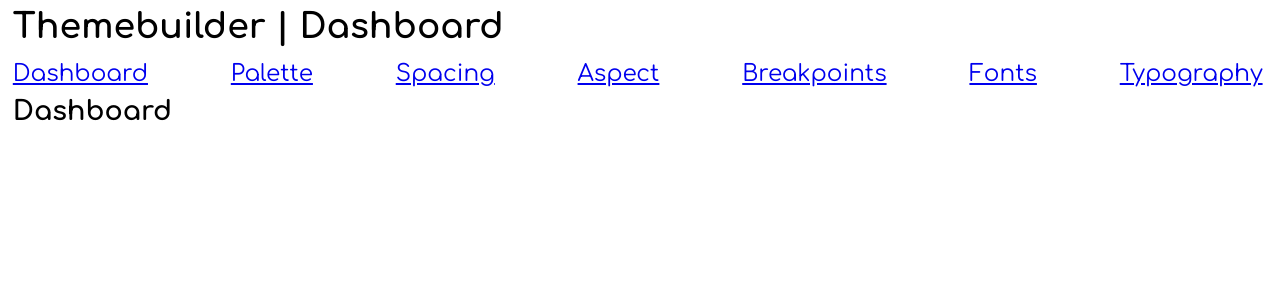
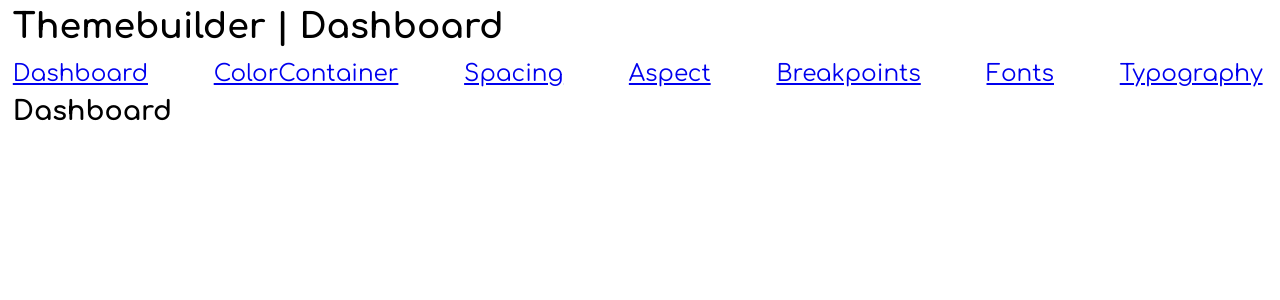
Before and after one commit to olemak/themebuilder, a React (Create React App) app: page / in a window 1280 px wide. Shown: the top 300 px of the page. Built offline with nearby package versions, Linux system fonts and the light colour scheme.

Commit message:
Basic functionality for Palette/ColorContainer with React-Redux!

```diff
--- a/public/index.html
+++ b/public/index.html
@@ -19,7 +19,7 @@
       work correctly both with client-side routing and a non-root public URL.
       Learn how to configure a non-root public URL by running `npm run build`.
     -->
-    <title>React App</title>
+    <title>Painlecss Themebuilder</title>
   </head>
   <body>
     <noscript>
--- a/src/App.js
+++ b/src/App.js
@@ -1,14 +1,20 @@
 import React, { Component } from 'react';
 import { BrowserRouter as Router, Route, Link } from 'react-router-dom'
 import routes from './routes/routes.js'
+import { Provider } from 'react-redux';
+import { createStore } from 'redux'
+import painlecss from './reducers/reducers'
 
 import './App.css';
+
+let store = createStore(painlecss, window.__REDUX_DEVTOOLS_EXTENSION__ && window.__REDUX_DEVTOOLS_EXTENSION__());
 
 class App extends Component {
 
 
   render() {
     return (
+      <Provider store={store}>
       <Router>
         <div className="Themebuilder">
           <header className="Header">
@@ -23,6 +29,7 @@ class App extends Component {
           </main>
         </div>
       </Router>
+      </Provider>
     );
   }
 }
--- /dev/null
+++ b/src/actions/actions.js
@@ -0,0 +1,44 @@
+/*
+ * action types
+ */
+
+
+// #region exampleActions
+export const ADD_TODO = 'ADD_TODO'
+export const TOGGLE_TODO = 'TOGGLE_TODO'
+export const SET_VISIBILITY_FILTER = 'SET_VISIBILITY_FILTER'
+// #endregion
+
+export const STORE_COLOR = 'STORE_COLOR'
+
+/*
+ * other constants
+ */
+
+export const VisibilityFilters = {
+  SHOW_ALL: 'SHOW_ALL',
+  SHOW_COMPLETED: 'SHOW_COMPLETED',
+  SHOW_ACTIVE: 'SHOW_ACTIVE'
+}
+
+/*
+ * action creators
+ */
+
+export function storeColor(index, variation, value) {
+    return { type: STORE_COLOR, index, variation, value }
+}
+
+
+// example actions
+export function addTodo(text) {
+  return { type: ADD_TODO, text }
+}
+
+export function toggleTodo(index) {
+  return { type: TOGGLE_TODO, index }
+}
+
+export function setVisibilityFilter(filter) {
+  return { type: SET_VISIBILITY_FILTER, filter }
+}
--- /dev/null
+++ b/src/components/ColorContainer.jsx
@@ -0,0 +1,29 @@
+/* eslint no-unused-expressions: 0 */
+import { connect } from 'react-redux'
+import React, { Component } from 'react';
+
+import {STORE_COLOR, storeColor} from '../actions/actions'
+
+// COMPONENTS
+import Palette from './Palette.jsx';
+
+const mapStateToProps = state => {
+  return {
+    colors: state.colors
+  }
+}
+
+const mapDispatchToProps = dispatch => {
+  return {
+    changeColor: (index, variation, value) => {
+      dispatch(storeColor(STORE_COLOR, index, variation, value))
+    }
+  }
+}
+
+const ColorContainer = connect(
+  mapStateToProps,
+  mapDispatchToProps
+)(Palette)
+
+export default ColorContainer;
--- a/src/components/Palette.css
+++ b/src/components/Palette.css
@@ -8,7 +8,6 @@
 
 .palette__header {
     flex: 1 1 100%;
-    flex-flow: row wrap;
     min-width: 100%;
 }
 
--- a/src/components/Palette.jsx
+++ b/src/components/Palette.jsx
@@ -4,35 +4,23 @@ import React, { Component } from 'react';
 
 // COMPONENTS
 import Color from './Color.jsx';
-import FaPlus from 'react-icons/lib/fa/plus';
 
 // UTILITIES
-import invertColor from '../utils/invertColor.js';
-import shadeColor from '../utils/shadeColor.js';
-import addColor from '../utils/addColor.js';
-import handleColorChange from '../utils/handleColorChange.js';
+//import invertColor from '../utils/invertColor.js';
+//import shadeColor from '../utils/shadeColor.js';
+//import addColor from '../utils/addColor.js';
+//import handleColorChange from '../utils/handleColorChange.js';
 
 import './Palette.css';
 
-class App extends Component {
-  addColor = addColor.bind(this);
-  handleColorChange = handleColorChange.bind(this);
+class Palette extends Component {
+//  addColor = addColor.bind(this);
+//  handleColorChange = handleColorChange.bind(this);
 
-    state = {
-      colors: [
-          {
-            name: "brand",
-            main: "#123456",
-          }, {
-            name: "primary",
-            main: "#345612"
-        }
-        ]
-    }
-
+  /*
   componentDidMount() {
     let newColors = [];
-    this.state.colors.map(color=>{
+    this.props.colors.map(color=>{
       let newColor = {
         name: color.name,
         main: color.main,
@@ -45,18 +33,16 @@ class App extends Component {
     })
     this.setState({colors:newColors});
   }
+  */
 
   render() {
       return (
         <section className="Palette">
           <h3 className="palette__header">Palette</h3>
-          {this.state.colors.map(color=><Color handleColorChange={this.handleColorChange} color={color} key={color.name}/>)}
-          <button className="palette__add" onClick={()=>{this.addColor()}}>
-            <FaPlus /> Add Color
-          </button>
+          {this.props.colors.map(color=><Color handleColorChange={()=>{console.info("Replace with real colorchange function/Reducer/action/whatevs")}} color={color} key={color.name}/>)}
         </section>
       );
     }
 }
 
-export default App;
+export default Palette;
--- a/src/data/Colors.js
+++ /dev/null
@@ -1,33 +0,0 @@
-const Colors = [
-    "brand": {
-        main: "#1234567",
-        contrast: "#FFFFFF"
-    },
-    "primary": {
-        main: "#3456721",
-        contrast: "#000000"
-    },
-    "black": {
-        main: "#ffffff"
-    },
-    "white": {
-        main: "#000000"
-    },
-    "gray": {
-        main: "#333333"
-    },
-    "info": {
-        main: "#ff3434"
-    },
-    "success": {
-        main: "#3456721"
-    },
-    "alert": {
-        main: "#34ff721"
-    },
-    "warn": {
-        main: "#34567FF"
-    }
-];
-
-export default Colors;
--- /dev/null
+++ b/src/data/defaultColors.js
@@ -0,0 +1,38 @@
+const defaultColors = [
+    {
+        name:       "Brand",
+        main:       "#123456",
+        contrast:   "#765432",
+        light:      "#234567",
+        dark:       "#345678"
+    }, {
+        name:       "Primary",
+        main:       "#345612"
+    }, {
+        name:       "Support",
+        main:       "#345612"
+    }, {
+        name:       "Black",
+        main:       "#345612"
+    }, {
+        name:       "White",
+        main:       "#FFFFFF"
+    }, {
+        name:       "Gray",
+        main:       "#345612"
+    }, {
+        name:       "Info",
+        main:       "#345612"
+    }, {
+        name:       "Success",
+        main:       "#345612"
+    }, {
+        name:       "Alert",
+        main:       "#345612"
+    }, {
+        name:       "Warn",
+        main:       "#345612"
+    }
+]
+
+export default defaultColors;
--- /dev/null
+++ b/src/reducers/reducers.js
@@ -0,0 +1,72 @@
+import { combineReducers } from 'redux'
+import {
+  ADD_TODO,
+  TOGGLE_TODO,
+  SET_VISIBILITY_FILTER,
+  VisibilityFilters,
+  STORE_COLOR,
+  storeColor
+} from '../actions/actions'
+
+import defaultColors from '../data/defaultColors'
+
+const { SHOW_ALL } = VisibilityFilters
+
+function colors (state = defaultColors, action) {
+    switch (action.type) {
+        case STORE_COLOR:
+            //       be smart and return correctly set color state!
+            return state.map((color, index) => {
+                if (index === action.index) {
+                return Object.assign({}, color, {
+                    [color.variation]: color.value
+                })
+                }
+                return color
+            })
+
+        default:
+        return state
+    }
+}
+
+
+
+function visibilityFilter(state = SHOW_ALL, action) {
+  switch (action.type) {
+    case SET_VISIBILITY_FILTER:
+      return action.filter
+    default:
+      return state
+  }
+}
+
+function todos(state = [], action) {
+  switch (action.type) {
+    case ADD_TODO:
+      return [
+        ...state,
+        {
+          text: action.text,
+          completed: false
+        }
+      ]
+    case TOGGLE_TODO:
+      return state.map((todo, index) => {
+        if (index === action.index) {
+          return Object.assign({}, todo, {
+            completed: !todo.completed
+          })
+        }
+        return todo
+      })
+    default:
+      return state
+  }
+}
+
+const painlecss = combineReducers({
+  colors
+})
+
+export default painlecss
--- a/src/routes/routes.js
+++ b/src/routes/routes.js
@@ -2,15 +2,15 @@ import Aspect from '../components/Aspect.jsx';
 import Breakpoints from '../components/Breakpoints.jsx';
 import Dashboard from '../components/Dashboard.jsx';
 import Fonts from '../components/Fonts.jsx';
-import Palette from '../components/Palette.jsx';
+//import Palette from '../components/Palette.jsx';
 import Spacing from '../components/Spacing.jsx';
 import Typography from '../components/Typography.jsx';
-
+import ColorContainer from '../components/ColorContainer.jsx'
 
 const routes = () => {
     const components = {
         Dashboard,
-        Palette,
+        ColorContainer,
         Spacing,
         Aspect,
         Breakpoints,
```
Also changed, not shown: package.json (+5 -5 lines), 1 other file (tests, documents, lock files or other folders).
